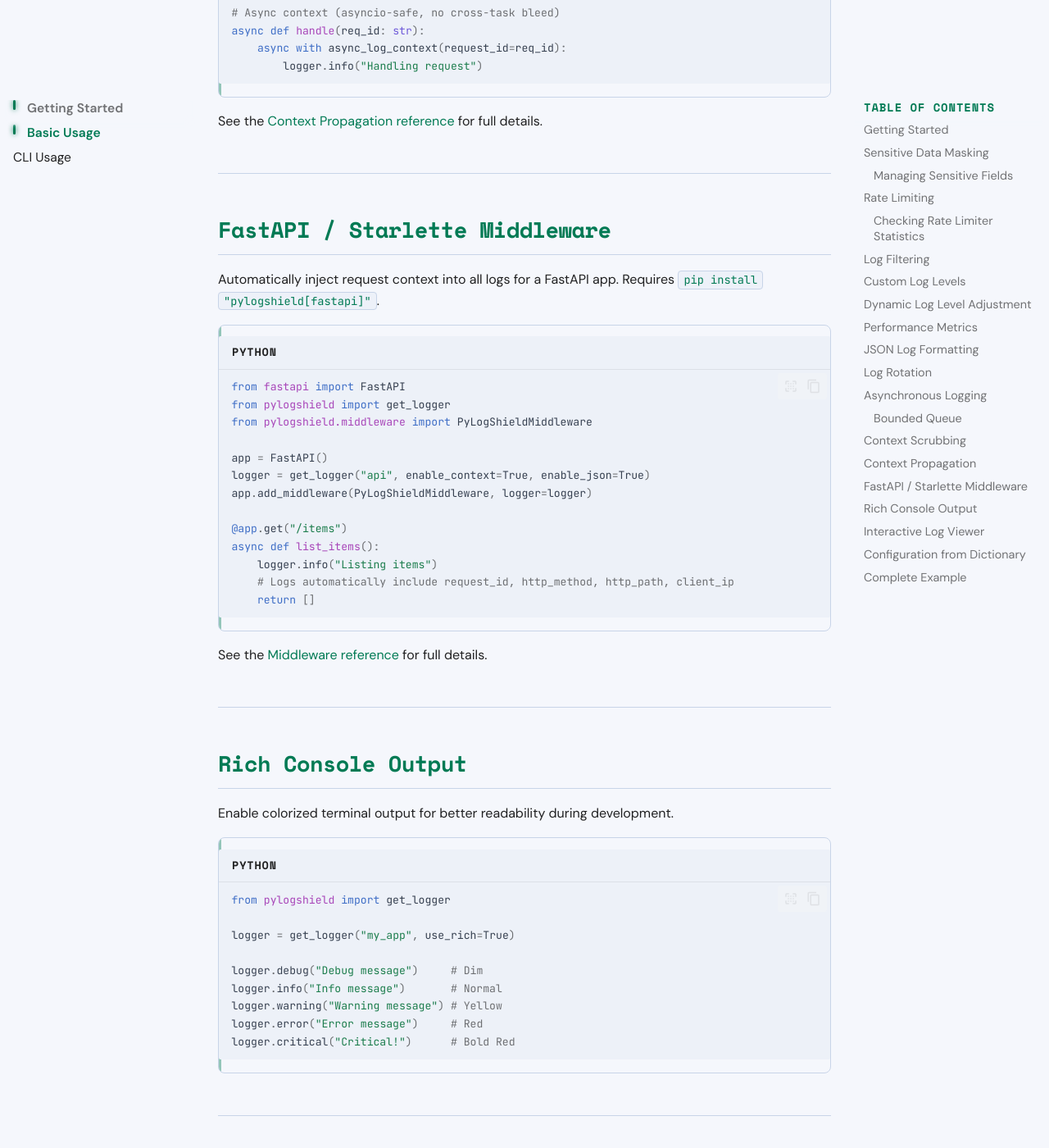
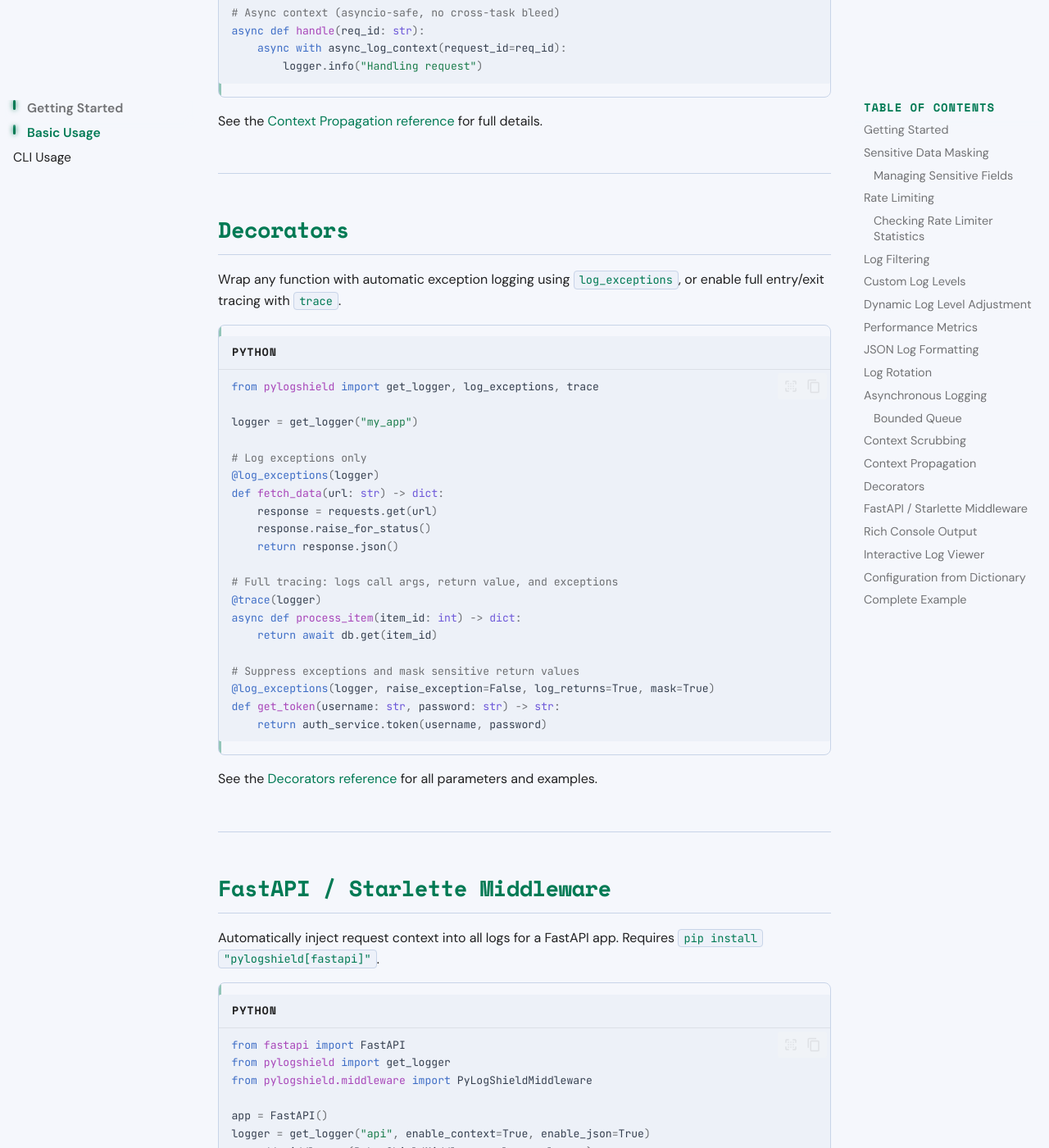
Before and after one commit to vertex-ai-automations/pylogshield, an MkDocs documentation site: the page built from docs/usage.md, in a window 1280 px wide and 1400 px high, scrolled down 9776 px. Shown: the whole window at 82% size. Built offline with MkDocs 1.6.1 and Material for MkDocs 9.7.7, drawn with Linux system fonts in a browser that asks for light colours; comment, search, counter and statistics services are not loaded.

Commit message:
docs: add decorators reference page and usage examples

````diff
--- a/docs/usage.md
+++ b/docs/usage.md
@@ -376,6 +376,37 @@ See the [Context Propagation reference](./references/context.md) for full detail
 
 ---
 
+## Decorators
+
+Wrap any function with automatic exception logging using `log_exceptions`, or enable full entry/exit tracing with `trace`.
+
+```python
+from pylogshield import get_logger, log_exceptions, trace
+
+logger = get_logger("my_app")
+
+# Log exceptions only
+@log_exceptions(logger)
+def fetch_data(url: str) -> dict:
+    response = requests.get(url)
+    response.raise_for_status()
+    return response.json()
+
+# Full tracing: logs call args, return value, and exceptions
+@trace(logger)
+async def process_item(item_id: int) -> dict:
+    return await db.get(item_id)
+
+# Suppress exceptions and mask sensitive return values
+@log_exceptions(logger, raise_exception=False, log_returns=True, mask=True)
+def get_token(username: str, password: str) -> str:
+    return auth_service.token(username, password)
+```
+
+See the [Decorators reference](./references/decorators.md) for all parameters and examples.
+
+---
+
 ## FastAPI / Starlette Middleware
 
 Automatically inject request context into all logs for a FastAPI app. Requires `pip install "pylogshield[fastapi]"`.
--- a/mkdocs.yml
+++ b/mkdocs.yml
@@ -82,6 +82,7 @@ nav:
   - API Reference:
       - PyLogShield: references/logger.md
       - Context Propagation: references/context.md
+      - Decorators: references/decorators.md
       - FastAPI Middleware: references/middleware.md
       - Metrics: references/metrics.md
       - LogViewer: references/viewer.md
````
Also changed, not shown: docs/references/decorators.md (added, +148 -0 lines).
